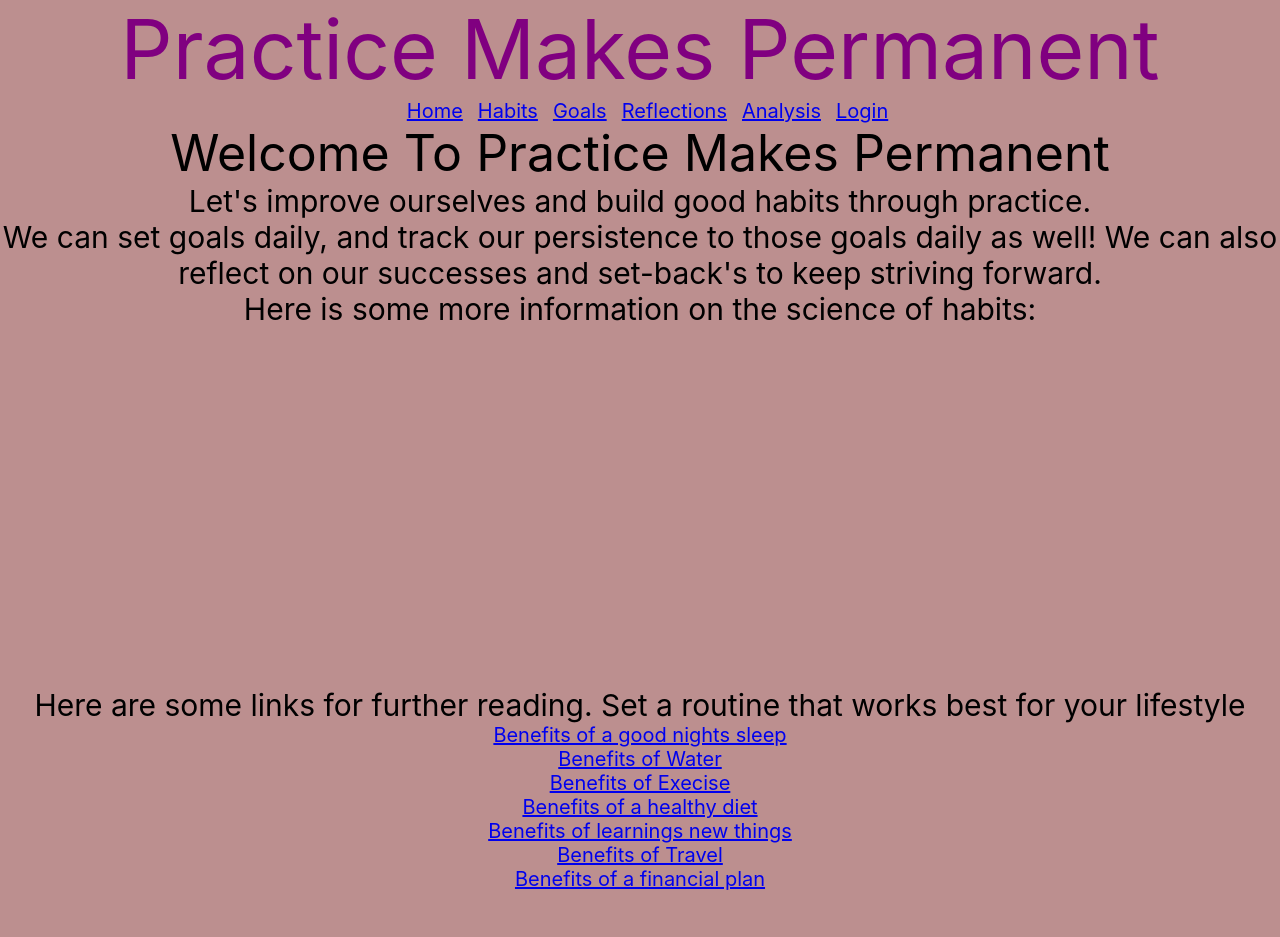
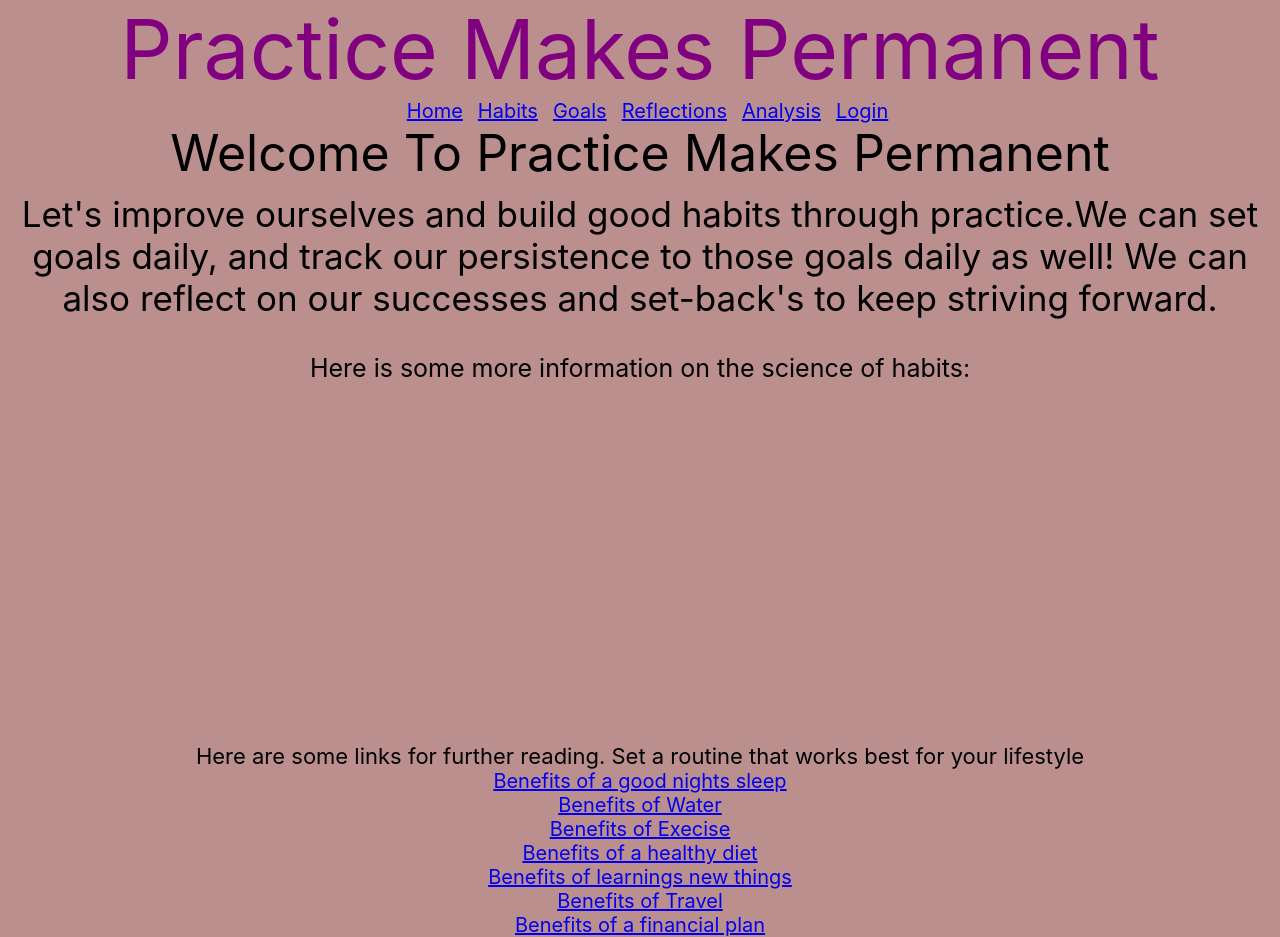
Before and after one commit to AshveerB/practice-makes-permanent, a React (Create React App) app: page /home in a window 1280 px wide. Before the commit the page ends 891 px from the top, so only its background shows below. Built offline with nearby package versions, Linux system fonts and the light colour scheme.

Commit message:
media queries for home componenet

```diff
--- a/src/components/header/Header.css
+++ b/src/components/header/Header.css
@@ -1,10 +1,12 @@
 .header {
     color: purple;
+
 }
 
 @media only screen and (max-width: 600px) {
     .header {
         font-size: 40px;
+        height: 50px;
     }
 }
 
--- a/src/components/home/Home.css
+++ b/src/components/home/Home.css
@@ -1,26 +1,6 @@
-.one {
-    font-size: 50px;
-}
-
-.two {
-    font-size: 30px;
-}
-
-.three {
-     font-size: 30px;
-}
-
-.five {
-     font-size: 30px;
-}
-
 .reactplayer {
     display: flex;
     justify-content: center;
-}
-
-.six {
-    font-size: 30px;
 }
 
 body {
@@ -31,3 +11,62 @@ body {
     background-size: cover;
     background-blend-mode: screen;
 }
+
+@media only screen and (max-width: 600px) {
+    .title {
+        font-size: 30px;
+        height: 50px;
+    }
+    .info {
+        font-size: 20px;
+        height: 120px;
+    }
+    .videoIntro {
+        font-size: 20px;
+    }
+    .linksTitle {
+        font-size: 20px;
+    }
+}
+
+@media only screen and (min-width: 600px) {
+    .title {
+        font-size: 30px;
+        height: 50px;
+    }
+    .info {
+        font-size: 25px;
+        height: 140px;
+    }
+    .videoIntro {
+        font-size: 30px;
+    }
+    .linksTitle {
+        font-size: 30px;
+    }
+}
+
+@media only screen and (min-width: 992px) {
+   .title {
+       font-size: 50px;
+       height: 70px;
+   }
+   .info {
+       font-size: 35px;
+       height: 160px;
+   }
+   .videoIntro {
+       font-size: 25px;
+   }
+   .linksTitle {
+       font-size: 22px;
+   }
+   .videoContainer {
+
+   }
+
+}
+
+@media only screen and (min-width: 1200px) {
+
+}
--- a/src/components/home/Home.js
+++ b/src/components/home/Home.js
@@ -5,19 +5,21 @@ import './Home.css'
 const Home = () => {
     return (
         <div>
-            <div className='one'>Welcome To Practice Makes Permanent</div>
-            <div className='two'>Let's improve ourselves and build good habits through practice.</div>
-            <div className='three'>We can set goals daily, and track our persistence to those goals daily as well! We can also reflect on our successes and set-back's to keep striving forward.</div>
-            <div className='five'>Here is some more information on the science of habits:</div>
-            <div className='reactplayer'><ReactPlayer url="https://www.youtube.com/watch?v=FSZyzhi8C9o"/></div>
-            <div className='six'>Here are some links for further reading. Set a routine that works best for your lifestyle</div>
-            <a href='https://www.sclhealth.org/blog/2018/09/the-benefits-of-getting-a-full-night-sleep/' target='_blank' rel='noreferrer'>Benefits of a good nights sleep</a><br />
-            <a href='https://www.healthline.com/nutrition/7-health-benefits-of-water' target='_blank' rel='noreferrer'>Benefits of Water</a><br />
-            <a href='https://www.healthline.com/nutrition/10-benefits-of-exercise' target='_blank' rel='noreferrer'>Benefits of Execise</a><br />
-            <a href='https://www.health.harvard.edu/blog/benefits-of-a-healthy-diet-with-or-without-weight-loss-2018121915572' target='_blank' rel='noreferrer'>Benefits of a healthy diet</a><br />
-            <a href='https://medium.com/@vicspec/why-is-it-important-to-learn-new-things-everyday-c9fc687edd9e' target='_blank' rel='noreferrer'>Benefits of learnings new things</a><br />
-            <a href='https://www.nbcnews.com/better/wellness/5-scientifically-proven-health-benefits-traveling-abroad-n759631' target='_blank' rel='noreferrer'>Benefits of Travel</a><br />
-            <a href='https://www.marcus.com/us/en/resources/personal-finance/how-a-financial-plan-could-benefit-your-health' target='_blank' rel='noreferrer'>Benefits of a financial plan</a>
+            <div className='title'>Welcome To Practice Makes Permanent</div>
+            <div className='info'>Let's improve ourselves and build good habits through practice.We can set goals daily, and track our persistence to those goals daily as well! We can also reflect on our successes and set-back's to keep striving forward.</div>
+            <div className='videoContainer'>
+            <div className='videoIntro'>Here is some more information on the science of habits:</div>
+            <div className='reactplayer'><ReactPlayer url="https://www.youtube.com/watch?v=FSZyzhi8C9o"/></div></div>
+            <div className='linksContainer'>
+            <div className='linksTitle'>Here are some links for further reading. Set a routine that works best for your lifestyle</div>
+            <a href='https://www.sclhealth.org/blog/2018/09/the-benefits-of-getting-a-full-night-sleep/' target='_blank' rel='noreferrer' className='link'>Benefits of a good nights sleep</a><br />
+            <a href='https://www.healthline.com/nutrition/7-health-benefits-of-water' target='_blank' rel='noreferrer' className='link'>Benefits of Water</a><br />
+            <a href='https://www.healthline.com/nutrition/10-benefits-of-exercise' target='_blank' rel='noreferrer' className='link'>Benefits of Execise</a><br />
+            <a href='https://www.health.harvard.edu/blog/benefits-of-a-healthy-diet-with-or-without-weight-loss-2018121915572' target='_blank' rel='noreferrer' className='link'>Benefits of a healthy diet</a><br />
+            <a href='https://medium.com/@vicspec/why-is-it-important-to-learn-new-things-everyday-c9fc687edd9e' target='_blank' rel='noreferrer' className='link'>Benefits of learnings new things</a><br />
+            <a href='https://www.nbcnews.com/better/wellness/5-scientifically-proven-health-benefits-traveling-abroad-n759631' target='_blank' rel='noreferrer' className='link'>Benefits of Travel</a><br />
+            <a href='https://www.marcus.com/us/en/resources/personal-finance/how-a-financial-plan-could-benefit-your-health' target='_blank' rel='noreferrer' className='link'>Benefits of a financial plan</a>
+            </div>
         </div>
     );
 };
```
Also changed, not shown: 1 other file (tests, documents, lock files or other folders).
